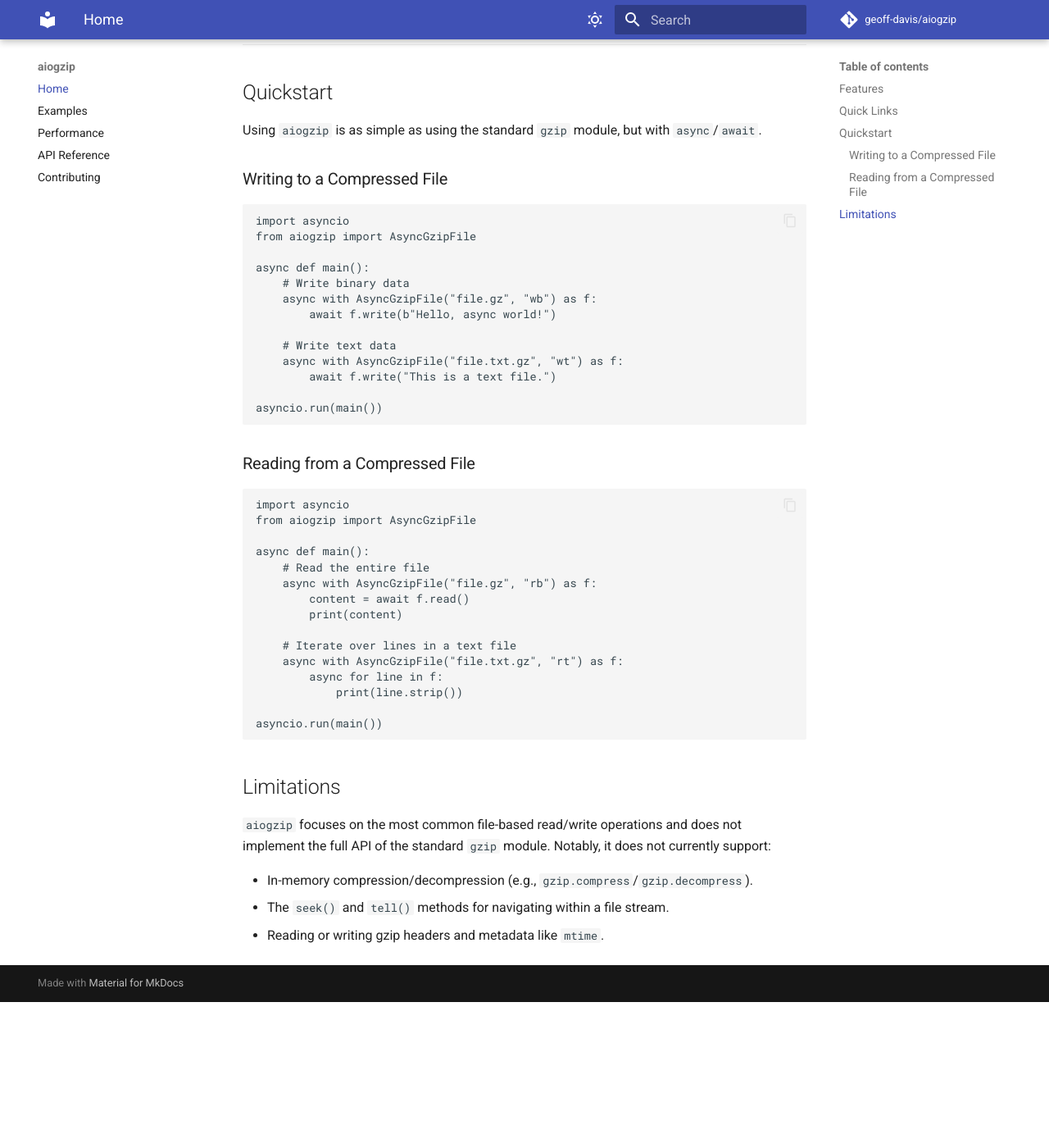
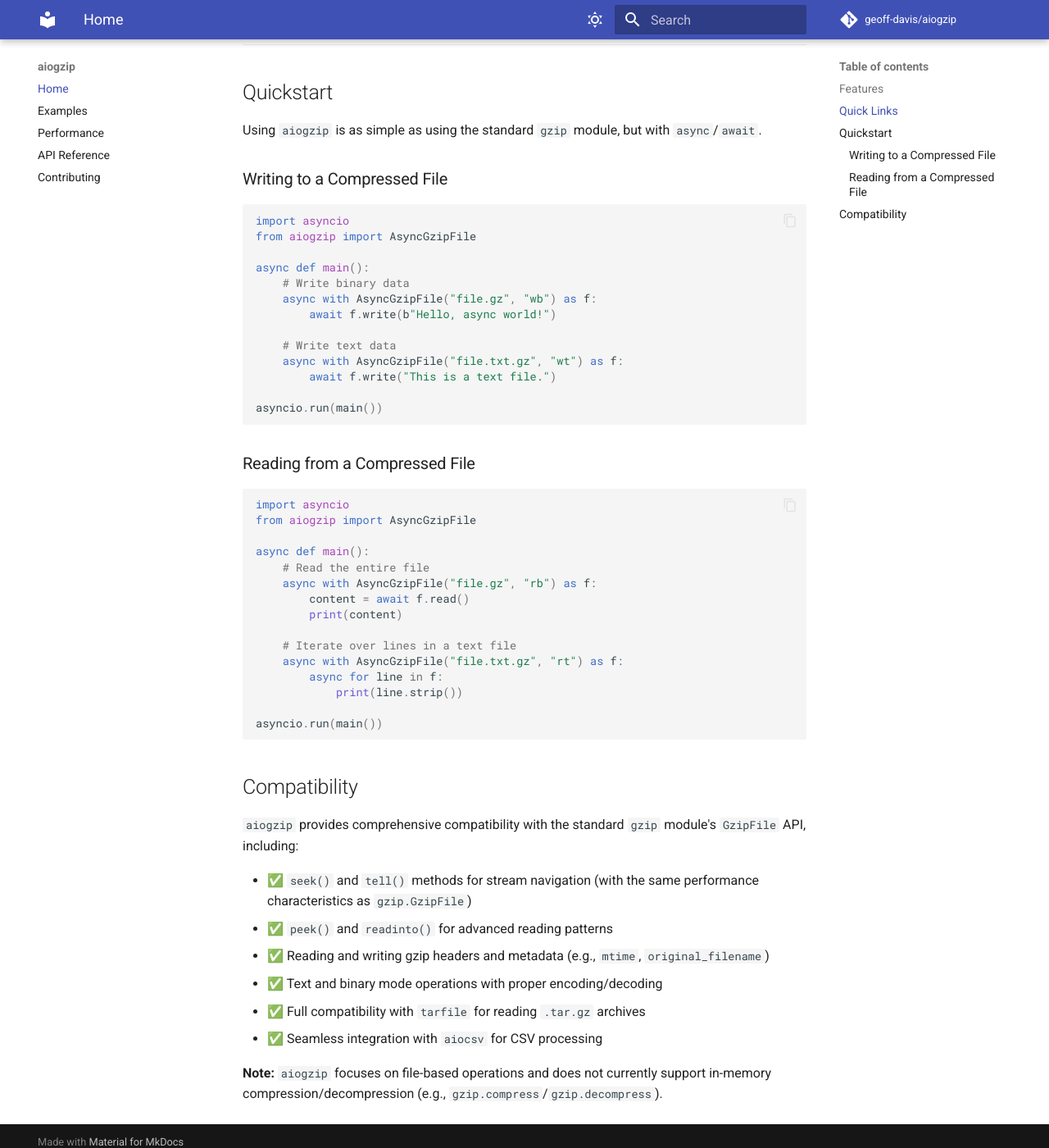
Before and after one commit to geoff-davis/aiogzip, an MkDocs documentation site: the page built from docs/index.md, in a window 1280 px wide and 1400 px high, scrolled down 959 px. Shown: the whole window at 82% size. Built offline with MkDocs 1.6.1 and Material for MkDocs 9.7.7, drawn with Linux system fonts in a browser that asks for light colours; comment, search, counter and statistics services are not loaded; before the commit the page ends 2181 px from its top, so only the background shows below that.

Commit message:
Prepare for 1.0.0 release: Enhanced tooling and documentation
This commit prepares the package for the 1.0.0 production release with
comprehensive improvements to tooling, documentation, and metadata.

## Pre-commit & Tooling
- Update pre-commit hooks to latest versions (mypy v1.18.2, hooks v6.0.0)
- Add comprehensive checks: case-conflict, merge-conflict, toml, branch protection
- Add markdown linting with markdownlint-cli2
- Add .markdownlint-cli2.yaml configuration for technical docs

## Documentation
- Fix outdated limitations in docs/index.md (seek/tell ARE supported)
- Replace "Limitations" with accurate "Compatibility" section
- Enhance mkdocs.yml with better navigation and markdown extensions
- Add syntax highlighting, tabbed content, admonitions, collapsible sections

## Security & Metadata
- Add SECURITY.md with vulnerability reporting process and best practices
- Enhance pyproject.toml classifiers with Production/Stable status
- Add explicit Python version classifiers (3.8-3.13)
- Add Typing::Typed and proper license classifier

## Changelog
- Finalize CHANGELOG.md for 1.0.0 release (2025-11-19)

All 209 tests passing with 85.13% coverage. Python 3.8-3.13 compatible.

🤖 Generated with [Claude Code](https://claude.com/claude-code)

Co-Authored-By: Claude <noreply@anthropic.com>

````diff
--- a/docs/index.md
+++ b/docs/index.md
@@ -73,10 +73,15 @@ async def main():
 asyncio.run(main())
 ```
 
-## Limitations
+## Compatibility
 
-`aiogzip` focuses on the most common file-based read/write operations and does not implement the full API of the standard `gzip` module. Notably, it does not currently support:
+`aiogzip` provides comprehensive compatibility with the standard `gzip` module's `GzipFile` API, including:
 
-- In-memory compression/decompression (e.g., `gzip.compress`/`gzip.decompress`).
-- The `seek()` and `tell()` methods for navigating within a file stream.
-- Reading or writing gzip headers and metadata like `mtime`.
+- ✅ `seek()` and `tell()` methods for stream navigation (with the same performance characteristics as `gzip.GzipFile`)
+- ✅ `peek()` and `readinto()` for advanced reading patterns
+- ✅ Reading and writing gzip headers and metadata (e.g., `mtime`, `original_filename`)
+- ✅ Text and binary mode operations with proper encoding/decoding
+- ✅ Full compatibility with `tarfile` for reading `.tar.gz` archives
+- ✅ Seamless integration with `aiocsv` for CSV processing
+
+**Note:** `aiogzip` focuses on file-based operations and does not currently support in-memory compression/decompression (e.g., `gzip.compress`/`gzip.decompress`).
--- a/mkdocs.yml
+++ b/mkdocs.yml
@@ -9,7 +9,9 @@ theme:
   name: material
   features:
     - navigation.sections
+    - navigation.top
     - content.code.copy
+    - content.code.annotate
   palette:
     # Palette toggle for light mode
     - media: "(prefers-color-scheme: light)"
@@ -38,6 +40,19 @@ plugins:
           options:
             show_root_heading: true
             show_source: true
+            show_signature_annotations: true
+            separate_signature: true
+            docstring_style: google
+            merge_init_into_class: true
+
+markdown_extensions:
+  - pymdownx.highlight:
+      anchor_linenums: true
+  - pymdownx.superfences
+  - pymdownx.tabbed:
+      alternate_style: true
+  - admonition
+  - pymdownx.details
 
 nav:
   - Home: index.md
````
Also changed, not shown: .markdownlint-cli2.yaml (added, +22 -0 lines), .pre-commit-config.yaml (+43 -11 lines), CHANGELOG.md (+1 -1 lines), CLAUDE.md (+17 -2 lines), SECURITY.md (added, +93 -0 lines), benchmarks/README.md (+18 -3 lines), docs/contributing.md (+3 -3 lines), docs/performance.md (+2 -0 lines), pyproject.toml (+11 -1 lines).
